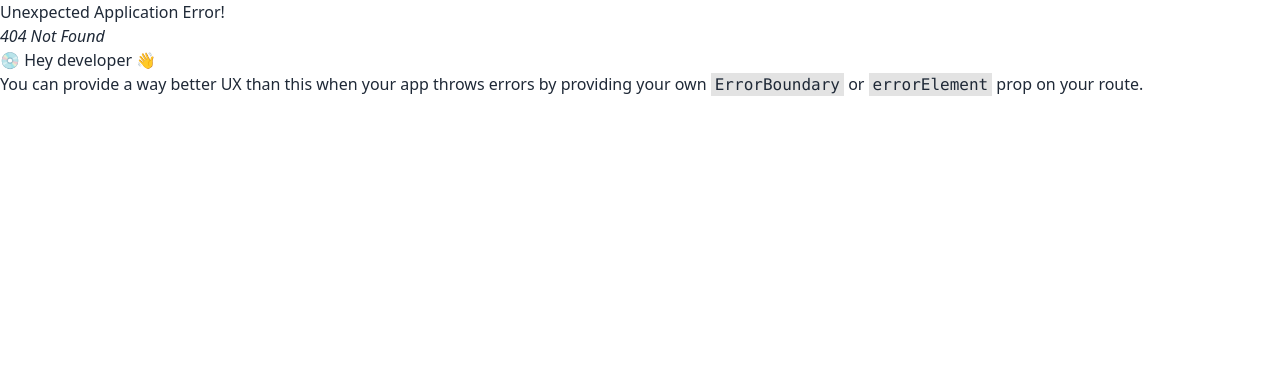
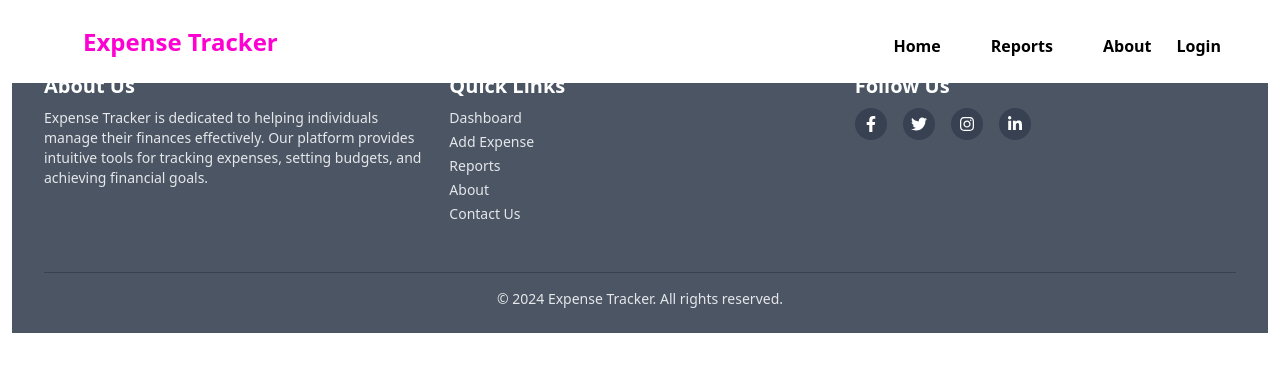
Before and after one commit to alexkamene/Event-system-Frontend, a React (Vite) app: page /Expenses in a window 1280 px wide. Before the commit this address had no page. Shown: the top 372 px of the page. Built offline with nearby package versions, Linux system fonts and the light colour scheme.

Commit message:
Changed about section

```diff
--- a/src/Component/Navbar.jsx
+++ b/src/Component/Navbar.jsx
@@ -8,7 +8,7 @@ function Navbar() {
   const navlinks = [
     { name: "Home", route: "/" },
     { name: "Reports", route: "/reports" },
-    { name: "Expenses", route: "/Expenses" },
+    { name: "About", route: "/Expenses" },
   ];
 
   const location = useLocation();
@@ -97,9 +97,9 @@ function Navbar() {
             <button
               type="button"
               onClick={mobileOpen}
-              className="focus:outline-none hover:text-primary"
+              className="focus:outline-none hover:text-primary mr-10"
             >
-              <FaBars className="h-[30px] w-[30px]" />
+              <FaBars className="h-[30px] w-[30px] " />
             </button>
           </div>
 
--- a/src/pages/Expenses.jsx
+++ b/src/pages/Expenses.jsx
@@ -2,8 +2,9 @@ import React from 'react'
 
 export default function Expenses() {
   return (
-    <div>
-
+    <div >
+  <h2 className='text-secondary text-center  mt-73'>
+     still under development</h2>
     </div>
   )
 }
--- a/src/pages/Reports.jsx
+++ b/src/pages/Reports.jsx
@@ -89,7 +89,7 @@ const Reports = () => {
     };
 
     return (
-      <div className="chart-container">
+      <div className="chart-container w-full">
         <h2 className="text-xl font-semibold mb-4">Monthly Expenses</h2>
         <Bar data={data} />
       </div>
```
Also changed, not shown: src/Routes/Route.jsx (+9 -0 lines).
